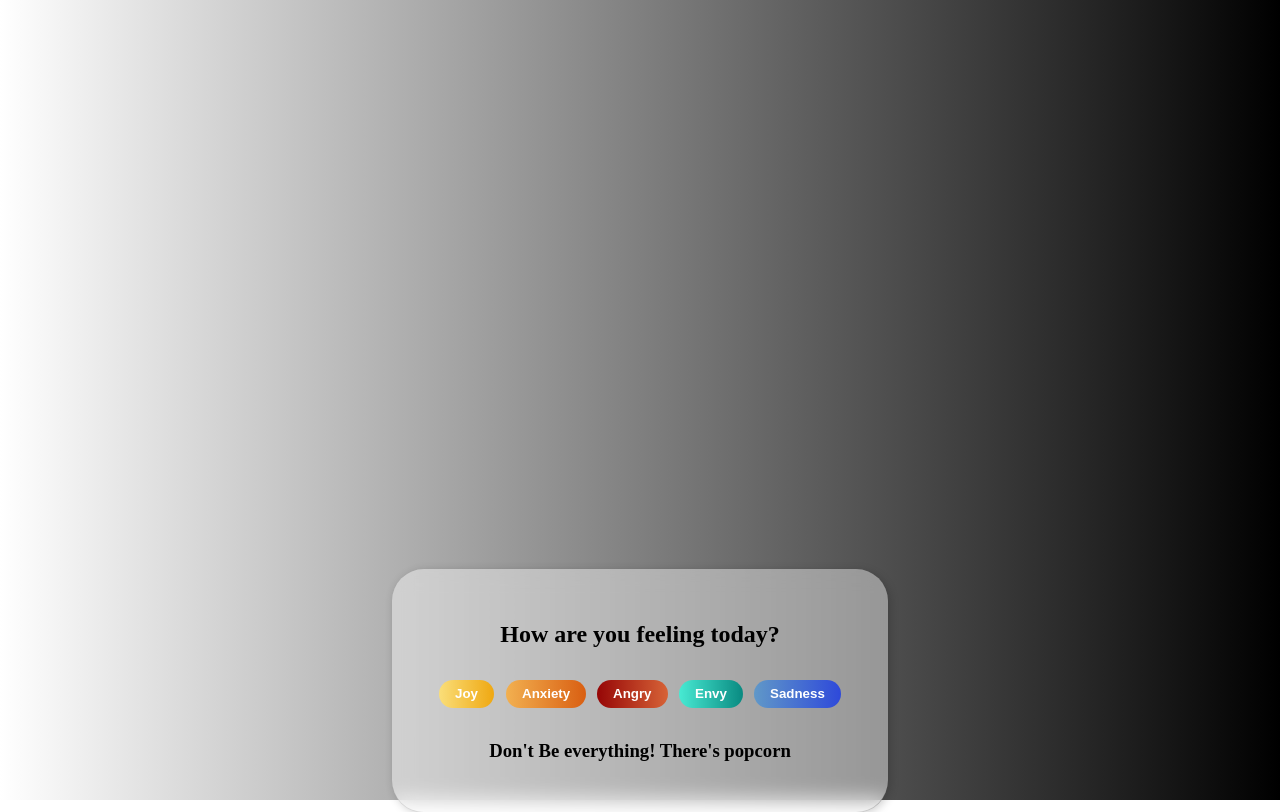
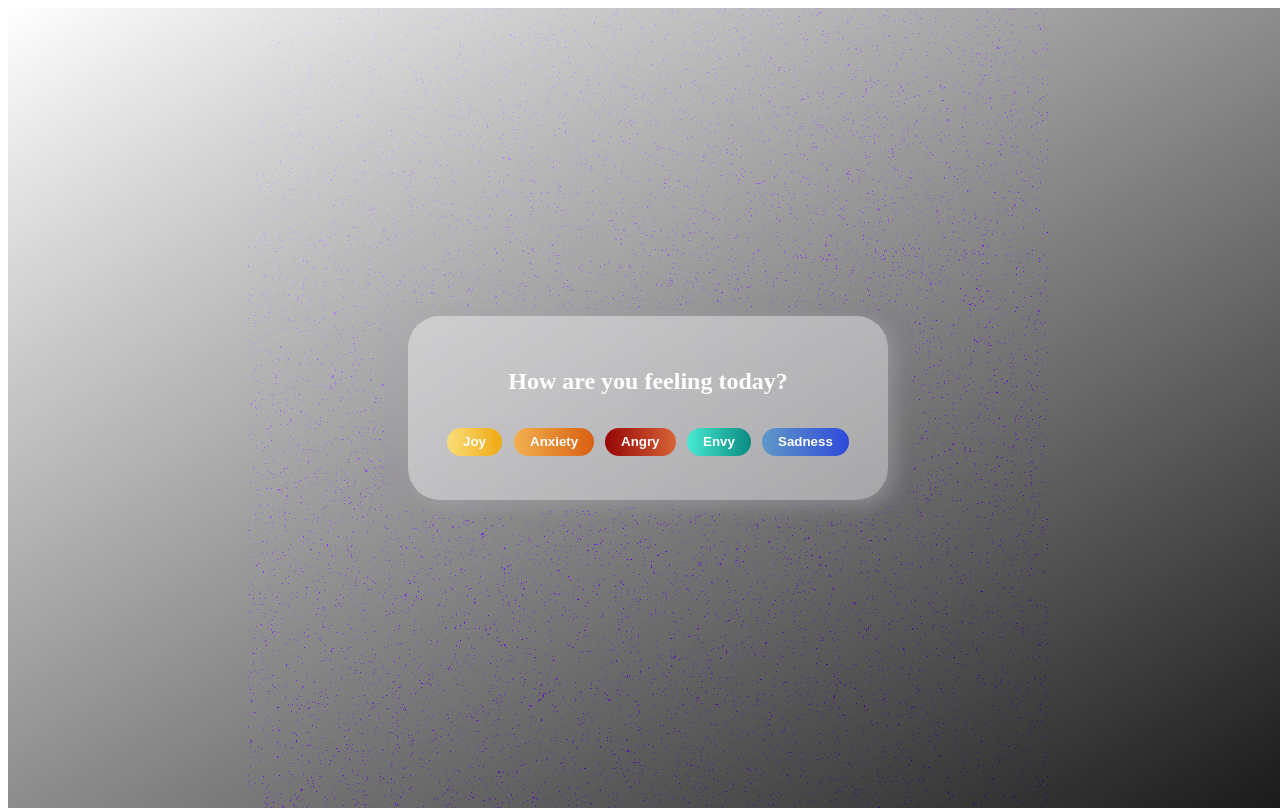
Before and after one commit to helloidevthings/jubilant-octo-couscous, a Next.js app: page /projects/RegalColors in a window 1280 px wide. Shown: the top 812 px of the page. Built offline with nearby package versions, Linux system fonts and the light colour scheme.

Commit message:
mouse move colors

```diff
--- a/components/Icons/SVGNoise.js
+++ b/components/Icons/SVGNoise.js
@@ -1,5 +1,17 @@
-const SvgComponent = () => (
-  <svg xmlns="http://www.w3.org/2000/svg" viewBox="0 0 700 700">
+import styled from 'styled-components';
+
+const SVGNoise = styled.svg`
+  position: absolute;
+  left: 0;
+  top: 0;
+  width: 100%;
+  height: 100%;
+  z-index: -1;
+  mix-blend-mode: overlay;
+`;
+
+const SvgComponent = ({ customDark }) => (
+  <SVGNoise xmlns="http://www.w3.org/2000/svg" viewBox="0 0 700 700">
     <defs>
       <filter
         id="a"
@@ -21,6 +33,7 @@ const SvgComponent = () => (
           result="turbulence"
           seed={15}
           stitchTiles="stitch"
+          type="fractalNoise"
         />
         <feSpecularLighting
           width="100%"
@@ -28,18 +41,18 @@ const SvgComponent = () => (
           x="0%"
           y="0%"
           in="turbulence"
-          lightingColor="#7957A8"
+          lightingColor="#6b00ff"
           result="specularLighting"
-          specularConstant={3}
+          specularConstant={1.1}
           specularExponent={20}
-          surfaceScale={9}
+          surfaceScale={14}
         >
-          <feDistantLight azimuth={3} elevation={1} />
+          <feDistantLight azimuth={3} elevation={66} />
         </feSpecularLighting>
       </filter>
     </defs>
-    <path fill="#ffffffff" d="M0 0h700v700H0z" />
-    <path fill="#7957a8" d="M0 0h700v700H0z" filter="url(#a)" />
-  </svg>
+    <path fill="#00000000" d="M0 0h700v700H0z" />
+    <path fill="#6b00ff" d="M0 0h700v700H0z" filter="url(#a)" />
+  </SVGNoise>
 );
 export default SvgComponent;
--- a/pages/projects/RegalColors.js
+++ b/pages/projects/RegalColors.js
@@ -2,45 +2,76 @@ import styled from 'styled-components';
 import SVGNoise from '/components/icons/SVGNoise';
 import { useState, useEffect } from 'react';
 
+const Wrapper = styled.main`
+  color: #fff;
+  width: 100vw;
+  height: 100vh;
+  position: relative;
+  display: flex;
+  flex-direction: column;
+  align-items: center;
+  justify-content: center;
+  overflow: hidden;
+  z-index: 0;
+  --color-light: ${(props) => props.$imFeeling.colorLight};
+  --color-light: ${(props) => props.$imFeeling.colorDark};
+  --x: ${(props) => props.$mousePos.x}px;
+  --y: ${(props) => props.$mousePos.y}px;
+`;
+
 const Gradient = styled.div`
-  content: '${(props) => props.$passFeeling.colorLight}';
   position: absolute;
   left: 0;
   top: 0;
   width: 100%;
   height: 100%;
-  /* background: ${(props) =>
-    props.passFeeling
-      ? `linear-gradient(to right, ${$colorLight}, ${$colorDark})`
-      : `linear-gradient(to right, #f6d365, #fda085)`}; */
-
-  background: linear-gradient(
-    to right,
+  background: radial-gradient(at var(--x) var(--y), #fff0 0%, #ffffff1a 40%),
+    linear-gradient(
+      to bottom right,
       ${(props) => props.$passFeeling.colorLight},
       ${(props) => props.$passFeeling.colorDark}
     );
-  z-index: -1;
+  z-index: -10;
+  animation: gradient 5s infinite;
+  @keyframes gradient {
+    0% {
+      background-position: 0% 0%;
+    }
+    100% {
+      background-position: 100% 100%;
+    }
+  }
 `;
 
-const SVGWrap = styled(SVGNoise)`
-  position: absolute;
-  left: 0;
-  top: 0;
-  width: 100%;
-  height: 100%;
-  z-index: -1;
-  opacity: 0;
+const SVGWrap = styled.div`
+  filter: overlay;
 `;
 
 const PopUp = styled.div`
   margin: 45% auto;
+  position: relative;
+  width: 30rem;
+  text-align: center;
+  z-index: 40;
+
+  & div {
     padding: 2rem 0.5rem;
-  width: 30rem;
     background: #ffffff69;
     border-radius: 2rem;
-  text-align: center;
-  box-shadow: 2px 2px 10px rgba(0, 0, 0, 0.2);
+    box-shadow: 6px 5px 17px 2px rgb(171 171 171 / 43%);
+  }
+
+  &:after {
+    content: '';
+    position: absolute;
+    top: -5%;
+    left: -5%;
+    width: 110%;
+    height: 110%;
     backdrop-filter: blur(10px);
+    -webkit-backdrop-filter: blur(10px);
+    z-index: -1;
+  }
 `;
 
 const PopUpDots = styled.button`
@@ -57,7 +88,7 @@ const PopUpDots = styled.button`
     ${(props) => props.$customDark}
   );
   cursor: pointer;
-  animation: popUp 0.5s ease-in forwards;
+  animation: popUp 0.5s cubic-bezier(0.61, 0.29, 0.7, 1.2) forwards;
 
   @keyframes popUp {
     0% {
@@ -88,17 +119,29 @@ const RegalColors = () => {
     colorDark: '#000000',
   });
 
+  const [mousePos, setMousePos] = useState({ x: 0, y: 0 });
+
   const handleFeeling = ({ name, colorLight, colorDark }) => {
     setMyFeeling({ feeling: name, colorLight, colorDark });
+    setMousePos({ x: 0, y: 0 });
   };
 
   useEffect(() => {
-    console.log(imFeeling);
-  }, [imFeeling]);
+    const handleMouseMove = (e) => {
+      setMousePos({ x: e.clientX, y: e.clientY });
+    };
+
+    window.addEventListener('mousemove', handleMouseMove);
+
+    return () => {
+      window.removeEventListener('mousemove', handleMouseMove);
+    };
+  }, []);
 
   return (
-    <main>
+    <Wrapper $imFeeling={imFeeling} $mousePos={mousePos}>
       <PopUp>
+        <div>
           <h2>How are you feeling today?</h2>
           {Feelings.map(({ name, color }, i) => (
             <PopUpDots
@@ -117,11 +160,13 @@ const RegalColors = () => {
               {name}
             </PopUpDots>
           ))}
-        <h3>Don't Be {`${imFeeling.feeling}`}! There's popcorn</h3>
+        </div>
       </PopUp>
-      <SVGWrap />
+      <SVGWrap>
+        <SVGNoise customDark={imFeeling.colorDark} />
+      </SVGWrap>
       <Gradient $passFeeling={imFeeling} />
-    </main>
+    </Wrapper>
   );
 };
 
```
Lines whose indentation alone changed are shown as unchanged.
